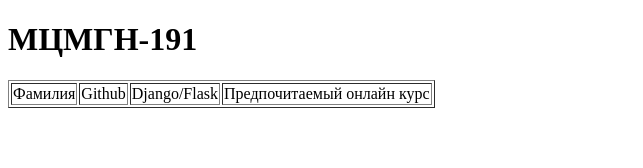
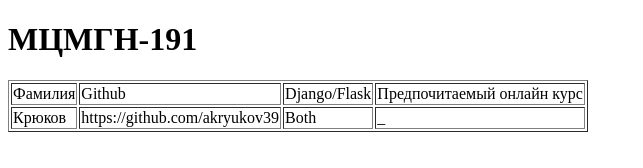
Before and after one commit to ProfitwareWebDev/webdev-practice, a plain HTML site: page 2020/dh.html in a window 1280 px wide. Shown: the whole page, without its empty margins (0-643 px from the left). Drawn offline with Linux system fonts and the light colour scheme.

Commit message:
Added Artyom to DH file

```diff
--- a/2020/dh.html
+++ b/2020/dh.html
@@ -14,6 +14,12 @@
 	<td>Django/Flask</td>
 	<td>Предпочитаемый онлайн курс</td>
       </tr>
+	  <tr>
+	<td>Крюков</td>
+	<td>https://github.com/akryukov39</td>
+	<td>Both</td>
+	<td>_</td>
+      </tr>
     </table>
   </body>
 </html>
```
